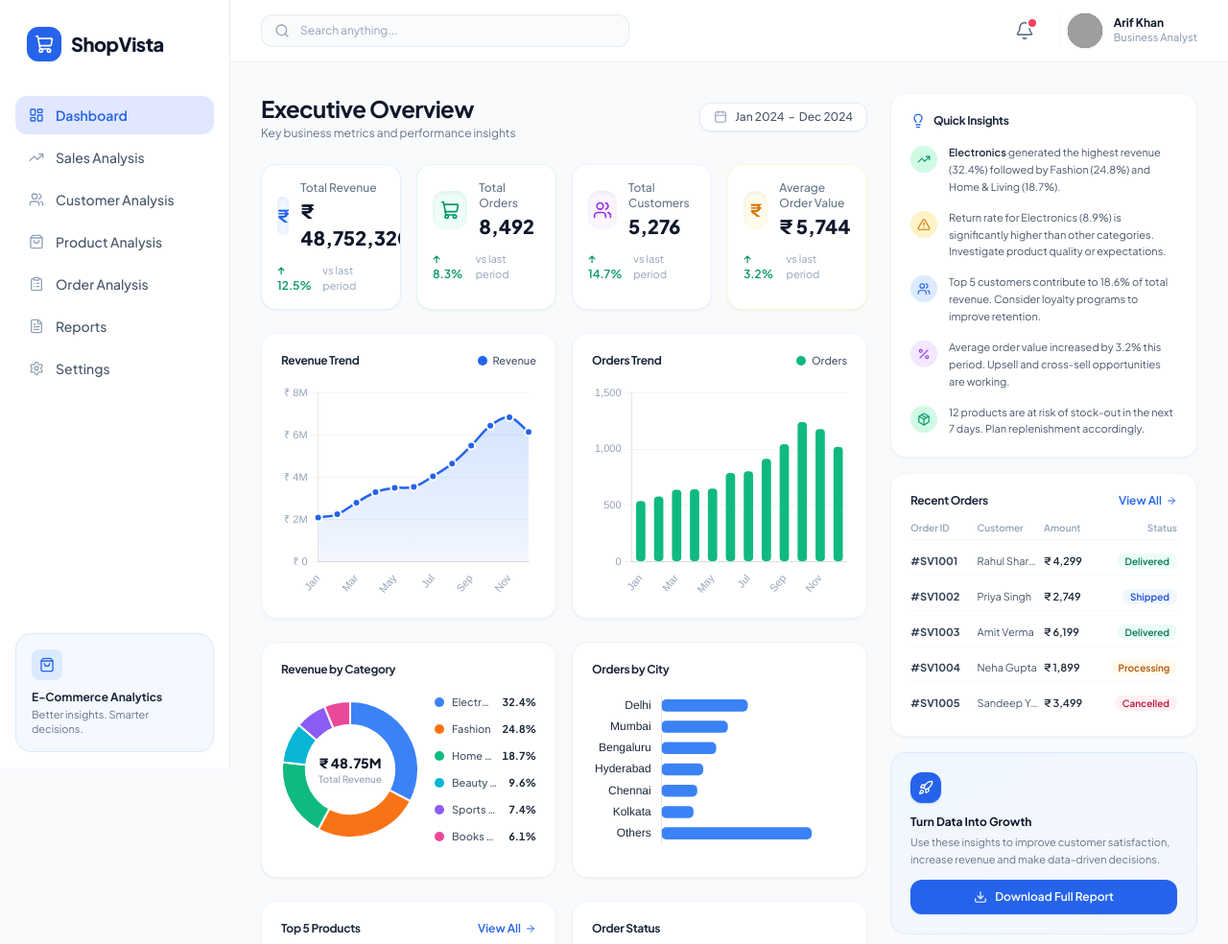
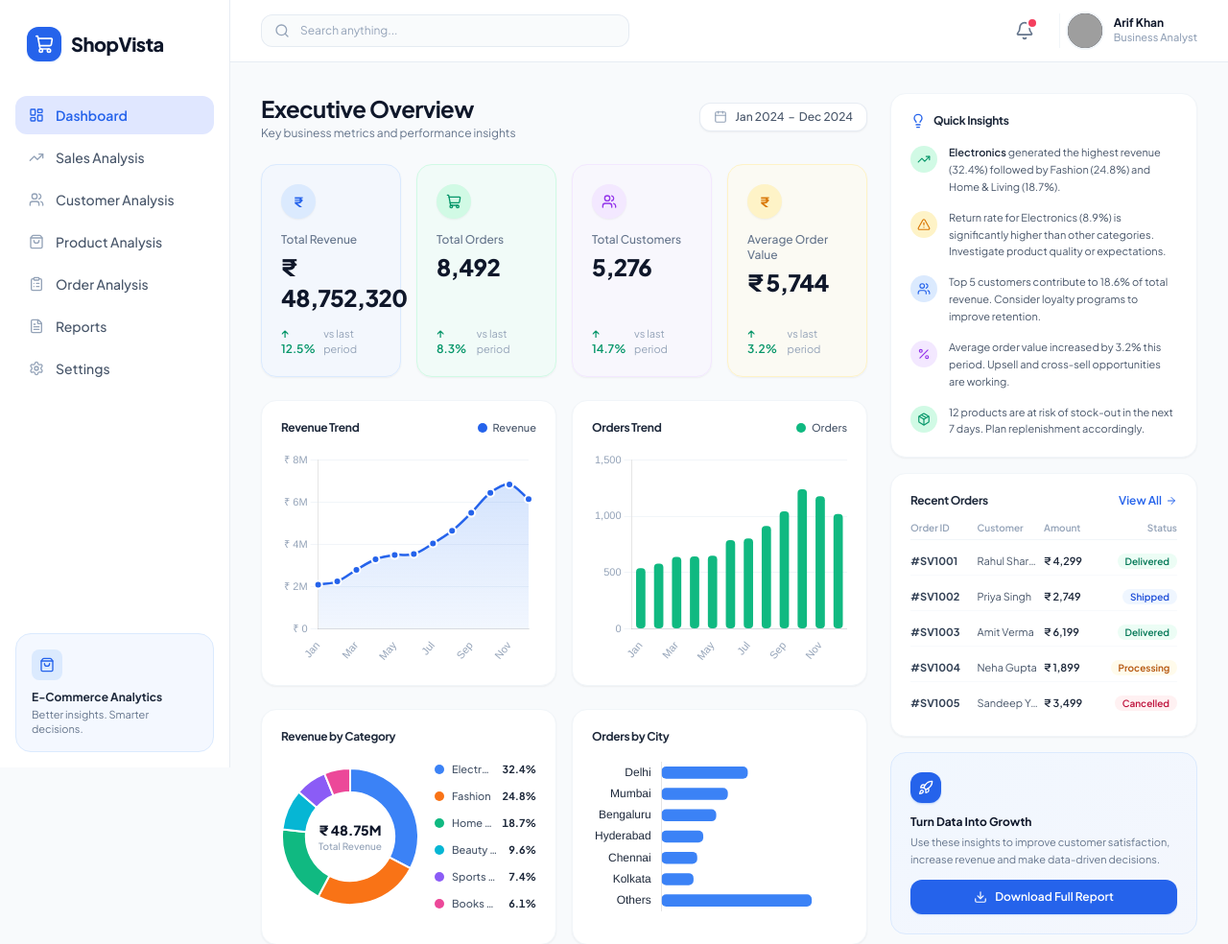
Before and after one commit to ishaank779-code/ecommerce-business-analysis, a Flask app: page / in a window 1280 px wide. Shown: the top 984 px of the page at 96% size. Run offline with Flask 3, Linux system fonts and the light colour scheme; data that the repository does not hold is empty; some libraries are stand-ins or nearby versions; grey boxes are pictures that could not be loaded.

Commit message:
fix(ui): update KPI cards structure with vertical stacked layout, circular badges, and tinted cards

```diff
--- a/templates/index.html
+++ b/templates/index.html
@@ -149,68 +149,60 @@
                     <div class="grid grid-cols-1 sm:grid-cols-2 xl:grid-cols-4 gap-4">
 
                         <!-- KPI 1: Total Revenue -->
-                        <div class="bg-white rounded-2xl p-4 border border-blue-100/70 shadow-sm relative overflow-hidden">
-                            <div class="flex items-center gap-3">
-                                <div class="w-10 h-10 rounded-xl bg-blue-50 text-blue-600 font-bold flex items-center justify-center text-lg shadow-inner">
+                        <div class="bg-blue-50/50 rounded-2xl p-5 border border-blue-100 shadow-sm flex flex-col justify-between transition-transform hover:-translate-y-0.5">
+                            <div>
+                                <div class="w-9 h-9 rounded-full bg-blue-100 text-blue-600 font-bold flex items-center justify-center text-sm shadow-sm">
                                     ₹
                                 </div>
-                                <div>
-                                    <div class="text-xs font-medium text-slate-500">Total Revenue</div>
-                                    <div class="text-xl font-extrabold text-slate-900 mt-0.5">{{ data.kpis.revenue.display }}</div>
-                                </div>
+                                <div class="text-xs font-medium text-slate-500 mt-3.5">Total Revenue</div>
+                                <div class="text-2xl font-extrabold text-slate-900 tracking-tight mt-1">{{ data.kpis.revenue.display }}</div>
                             </div>
-                            <div class="mt-3 flex items-center text-xs font-semibold text-emerald-600 gap-1">
+                            <div class="mt-3.5 flex items-center text-xs font-semibold text-emerald-600 gap-1">
                                 <span>↑ {{ data.kpis.revenue.growth }}%</span>
                                 <span class="font-normal text-slate-400 text-[11px]">{{ data.kpis.revenue.period }}</span>
                             </div>
                         </div>
 
                         <!-- KPI 2: Total Orders -->
-                        <div class="bg-white rounded-2xl p-4 border border-emerald-100/70 shadow-sm relative overflow-hidden">
-                            <div class="flex items-center gap-3">
-                                <div class="w-10 h-10 rounded-xl bg-emerald-50 text-emerald-600 flex items-center justify-center shadow-inner">
-                                    <i data-lucide="shopping-cart" class="w-5 h-5"></i>
+                        <div class="bg-emerald-50/50 rounded-2xl p-5 border border-emerald-100 shadow-sm flex flex-col justify-between transition-transform hover:-translate-y-0.5">
+                            <div>
+                                <div class="w-9 h-9 rounded-full bg-emerald-100 text-emerald-600 flex items-center justify-center shadow-sm">
+                                    <i data-lucide="shopping-cart" class="w-4 h-4"></i>
                                 </div>
-                                <div>
-                                    <div class="text-xs font-medium text-slate-500">Total Orders</div>
-                                    <div class="text-xl font-extrabold text-slate-900 mt-0.5">{{ data.kpis.orders.display }}</div>
-                                </div>
+                                <div class="text-xs font-medium text-slate-500 mt-3.5">Total Orders</div>
+                                <div class="text-2xl font-extrabold text-slate-900 tracking-tight mt-1">{{ data.kpis.orders.display }}</div>
                             </div>
-                            <div class="mt-3 flex items-center text-xs font-semibold text-emerald-600 gap-1">
+                            <div class="mt-3.5 flex items-center text-xs font-semibold text-emerald-600 gap-1">
                                 <span>↑ {{ data.kpis.orders.growth }}%</span>
                                 <span class="font-normal text-slate-400 text-[11px]">{{ data.kpis.orders.period }}</span>
                             </div>
                         </div>
 
                         <!-- KPI 3: Total Customers -->
-                        <div class="bg-white rounded-2xl p-4 border border-purple-100/70 shadow-sm relative overflow-hidden">
-                            <div class="flex items-center gap-3">
-                                <div class="w-10 h-10 rounded-xl bg-purple-50 text-purple-600 flex items-center justify-center shadow-inner">
-                                    <i data-lucide="users" class="w-5 h-5"></i>
+                        <div class="bg-purple-50/50 rounded-2xl p-5 border border-purple-100 shadow-sm flex flex-col justify-between transition-transform hover:-translate-y-0.5">
+                            <div>
+                                <div class="w-9 h-9 rounded-full bg-purple-100 text-purple-600 flex items-center justify-center shadow-sm">
+                                    <i data-lucide="users" class="w-4 h-4"></i>
                                 </div>
-                                <div>
-                                    <div class="text-xs font-medium text-slate-500">Total Customers</div>
-                                    <div class="text-xl font-extrabold text-slate-900 mt-0.5">{{ data.kpis.customers.display }}</div>
-                                </div>
+                                <div class="text-xs font-medium text-slate-500 mt-3.5">Total Customers</div>
+                                <div class="text-2xl font-extrabold text-slate-900 tracking-tight mt-1">{{ data.kpis.customers.display }}</div>
                             </div>
-                            <div class="mt-3 flex items-center text-xs font-semibold text-emerald-600 gap-1">
+                            <div class="mt-3.5 flex items-center text-xs font-semibold text-emerald-600 gap-1">
                                 <span>↑ {{ data.kpis.customers.growth }}%</span>
                                 <span class="font-normal text-slate-400 text-[11px]">{{ data.kpis.customers.period }}</span>
                             </div>
                         </div>
 
                         <!-- KPI 4: Average Order Value -->
-                        <div class="bg-white rounded-2xl p-4 border border-amber-100/70 shadow-sm relative overflow-hidden">
-                            <div class="flex items-center gap-3">
-                                <div class="w-10 h-10 rounded-xl bg-amber-50 text-amber-600 font-bold flex items-center justify-center text-lg shadow-inner">
+                        <div class="bg-amber-50/50 rounded-2xl p-5 border border-amber-100 shadow-sm flex flex-col justify-between transition-transform hover:-translate-y-0.5">
+                            <div>
+                                <div class="w-9 h-9 rounded-full bg-amber-100 text-amber-600 font-bold flex items-center justify-center text-sm shadow-sm">
                                     ₹
                                 </div>
-                                <div>
-                                    <div class="text-xs font-medium text-slate-500">Average Order Value</div>
-                                    <div class="text-xl font-extrabold text-slate-900 mt-0.5">{{ data.kpis.aov.display }}</div>
-                                </div>
+                                <div class="text-xs font-medium text-slate-500 mt-3.5">Average Order Value</div>
+                                <div class="text-2xl font-extrabold text-slate-900 tracking-tight mt-1">{{ data.kpis.aov.display }}</div>
                             </div>
-                            <div class="mt-3 flex items-center text-xs font-semibold text-emerald-600 gap-1">
+                            <div class="mt-3.5 flex items-center text-xs font-semibold text-emerald-600 gap-1">
                                 <span>↑ {{ data.kpis.aov.growth }}%</span>
                                 <span class="font-normal text-slate-400 text-[11px]">{{ data.kpis.aov.period }}</span>
                             </div>
```
